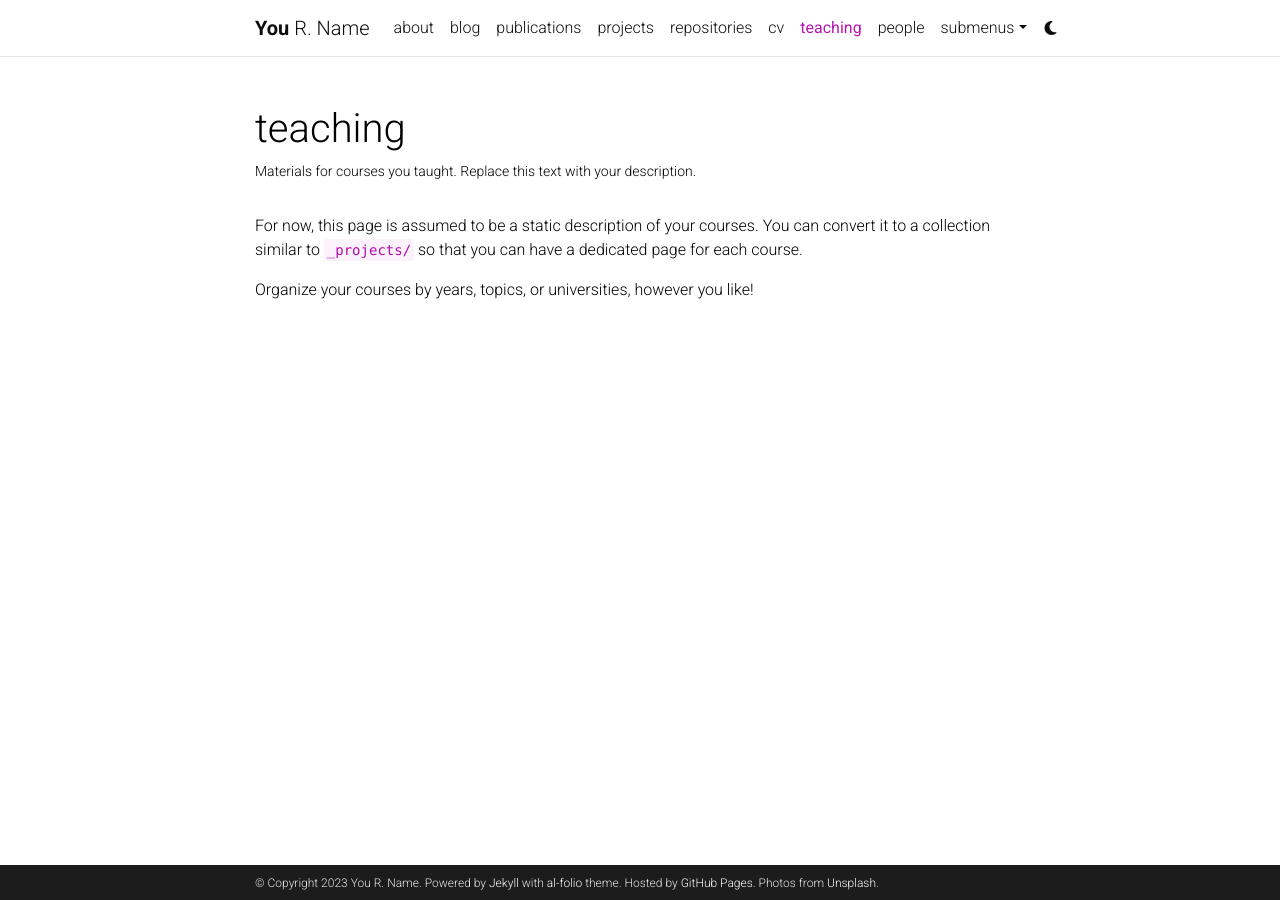
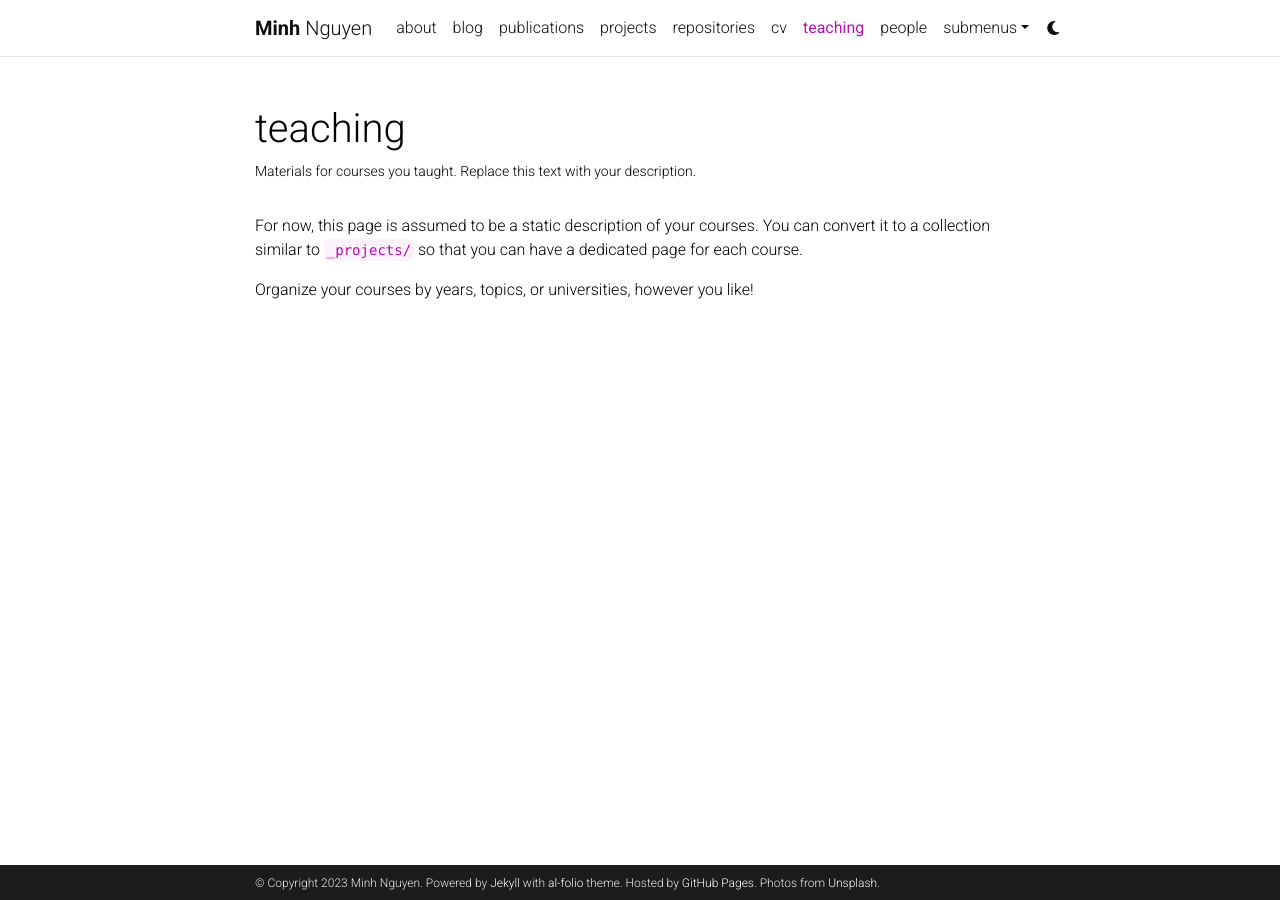
Before and after one commit to minhn02/minhn02.github.io, a Jekyll site: the page built from _pages/teaching.md, in a window 1280 px wide. Built offline with Jekyll 4.4.1, drawn with Linux system fonts in a browser that asks for light colours; comment, search, counter and statistics services are not loaded; a style sheet for code colours, icons or effects is not loaded.

```diff
--- a/_config.yml
+++ b/_config.yml
@@ -3,10 +3,10 @@
 # -----------------------------------------------------------------------------
 
 title: blank # the website title (if blank, full name will be used instead)
-first_name: You
-middle_name: R.
-last_name: Name
-email: you@example.com
+first_name: Minh
+middle_name:
+last_name: Nguyen
+email: minh@minh02.com
 description: > # the ">" symbol means to ignore newlines until "footer_text:"
   A simple, whitespace theme for academics. Based on [*folio](https://github.com/bogoli/-folio) design.
 footer_text: >
@@ -18,8 +18,8 @@ keywords: jekyll, jekyll-theme, academic-website, portfolio-website  # add your
 lang: en # the language of your site (for example: en, fr, cn, ru, etc.)
 icon: ⚛️  # the emoji used as the favicon (alternatively, provide image name in /assets/img/)
 
-url: https://alshedivat.github.io # the base hostname & protocol for your site
-baseurl: /al-folio # the subpath of your site, e.g. /blog/
+url: https://www.minh02.com # the base hostname & protocol for your site
+baseurl: # the subpath of your site, e.g. /blog/
 last_updated: false # set to true if you want to display last updated in the footer
 impressum_path:  # set to path to include impressum link in the footer, use the same path as permalink in a page, helps to conform with EU GDPR
 
```
Also changed, not shown: _pages/about.md (+2 -4 lines).
